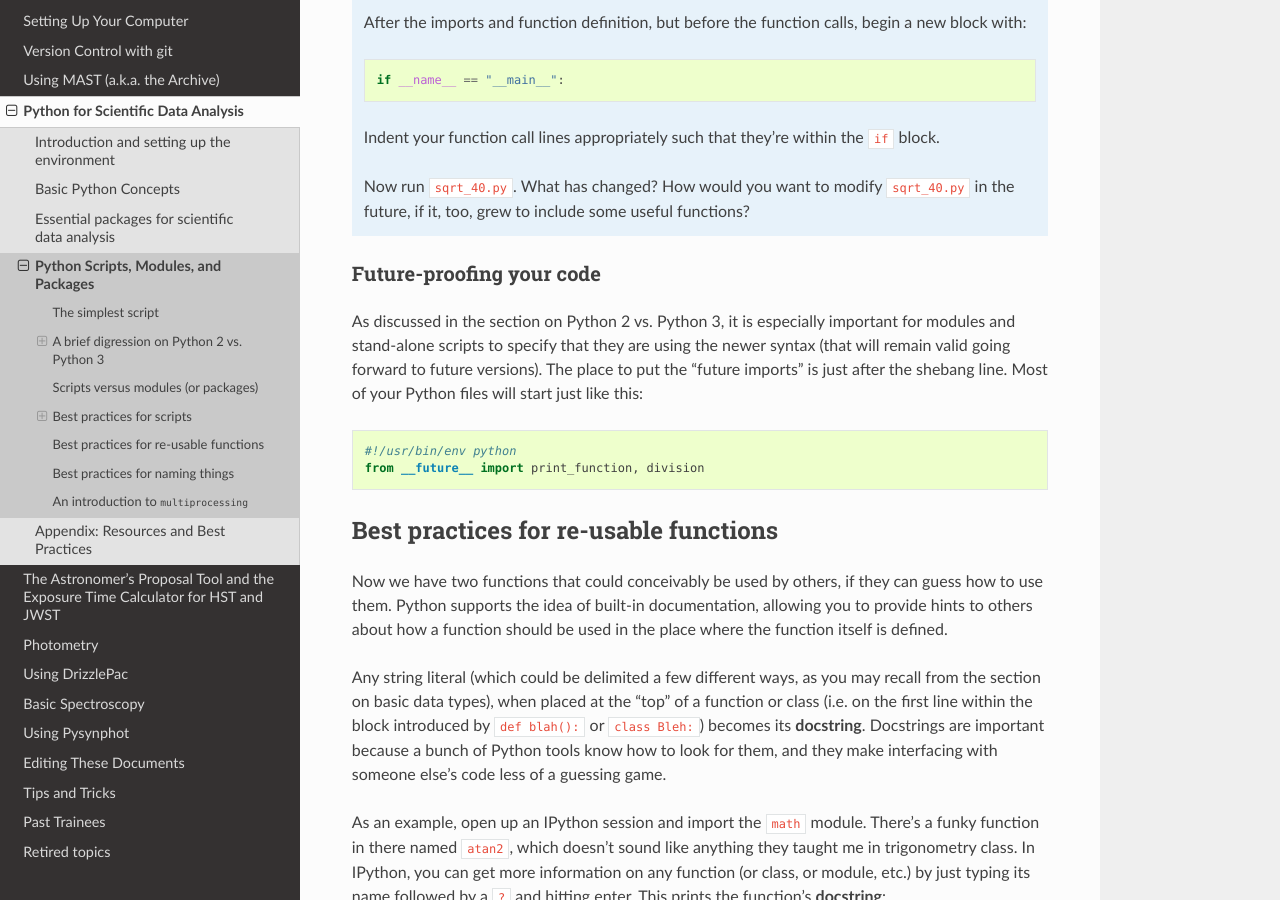
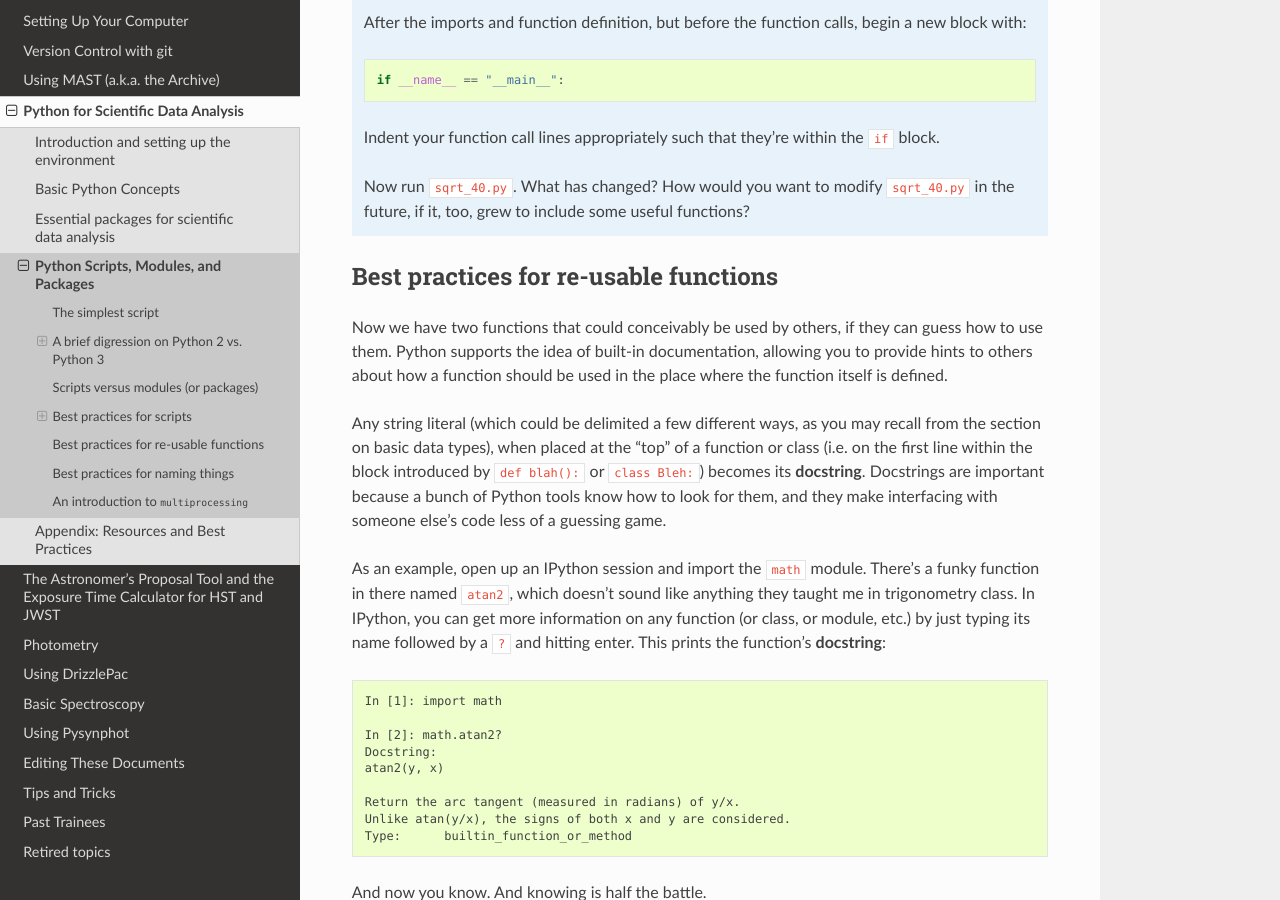
Before and after one commit to staceybright/training-library, a Sphinx documentation site: the page built from source/python/scripting.txt, in a window 1280 px wide and 900 px high, scrolled down 6673 px. Built offline with Sphinx 7.4.7 and the Read the Docs theme 2.0.0, drawn with Linux system fonts in a browser that asks for light colours; some of the changed text lies outside the part shown.

Commit message:
Removed a duplicate section, added global variable naming.

```diff
--- a/source/python/scripting.txt
+++ b/source/python/scripting.txt
@@ -132,7 +132,7 @@ Here we've **imported** the ``do_something`` module, then **called** the ``say()
      1. **prints** a message along the lines of ``square_root(4) -> 2.0`` (for ``x = 4``)
      2. **returns** the square root of its argument (2.0 in this case).
 
-   (n.b. No need to algorithmically determine the square root! ``from math import sqrt`` gives you what you need.)
+   (No need to algorithmically determine the square root! ``from math import sqrt`` gives you what you need.)
 
    Now, write a stand-alone script to compute the square root of 16 using your ``square_root()`` function. Ensure the output is what you expect, and save it as ``sqrt_16.py``.
 
@@ -200,14 +200,6 @@ The way to guard against accidentally running stand-alone script code on import
 
    Now run ``sqrt_40.py``. What has changed? How would you want to modify ``sqrt_40.py`` in the future, if it, too, grew to include some useful functions?
 
-Future-proofing your code
--------------------------
-
-As discussed in the section on Python 2 vs. Python 3, it is especially important for modules and stand-alone scripts to specify that they are using the newer syntax (that will remain valid going forward to future versions). The place to put the "future imports" is just after the shebang line. Most of your Python files will start just like this::
-
-   #!/usr/bin/env python
-   from __future__ import print_function, division
-
 Best practices for re-usable functions
 ======================================
 
@@ -344,7 +339,13 @@ Enter the ``Pool`` object, by far the easiest interface to ``multiprocessing``.
 
    Compare how long it takes to run with your ``scripting_ex6`` version. Nice, right?
 
-This is a somewhat contrived example (square roots don't take long to compute, after all!) but hopefully it gave you some ideas of how to use this to speed up your programs. Multiprocessing is not limited to replacing loops and list-processing constructs with `map()`, though. Consult the Python multiprocessing documentation for the full details: https://docs.python.org/3.5/library/multiprocessing.html
+This is a somewhat contrived example (square roots don't take long to compute,
+after all!) but hopefully it gave you some ideas of how to use this to speed up
+your programs. Multiprocessing is not limited to replacing loops and
+list-processing constructs with `map()`, though. Consult the `Python
+multiprocessing documentation
+<https://docs.python.org/3.5/library/multiprocessing.html>`_ for the full
+details.
 
 .. admonition:: Exercise
    :class: note
```
Also changed, not shown: other parts of source/python/scripting.txt (+3 -0 lines).
